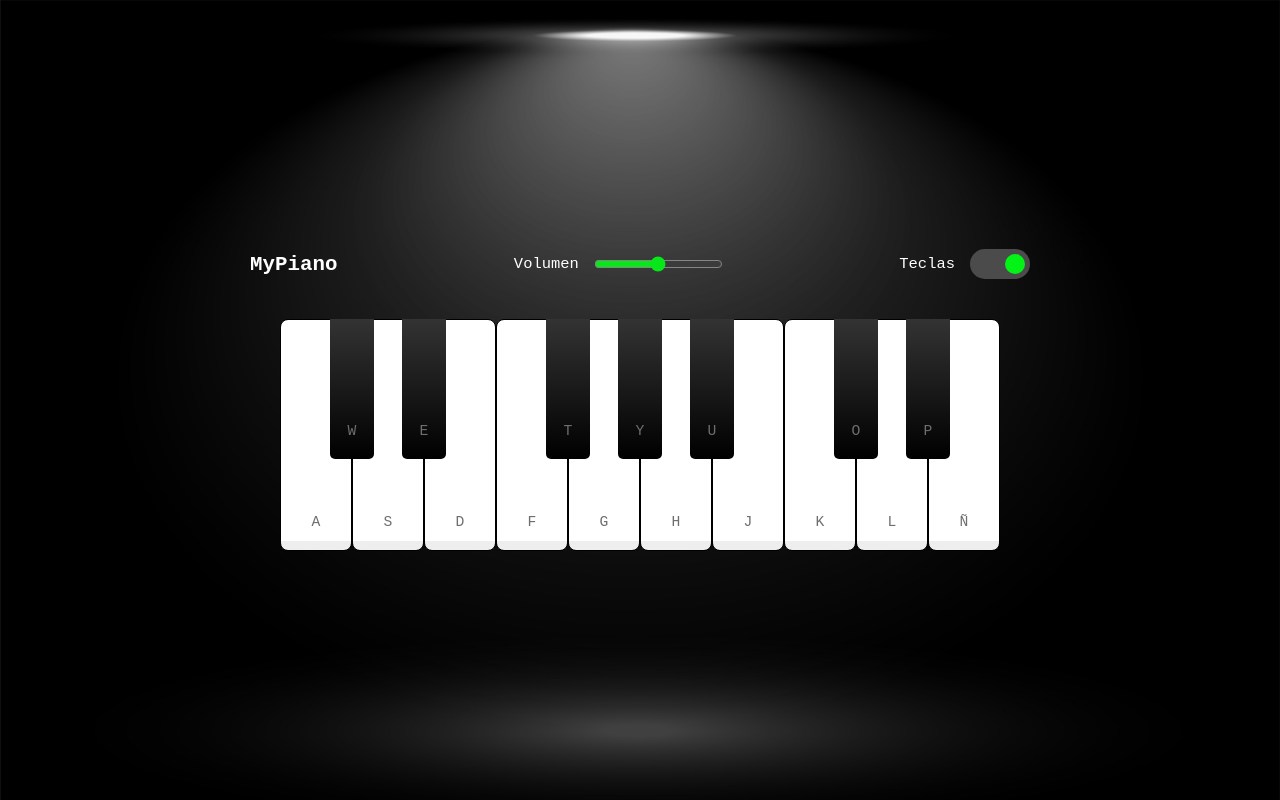
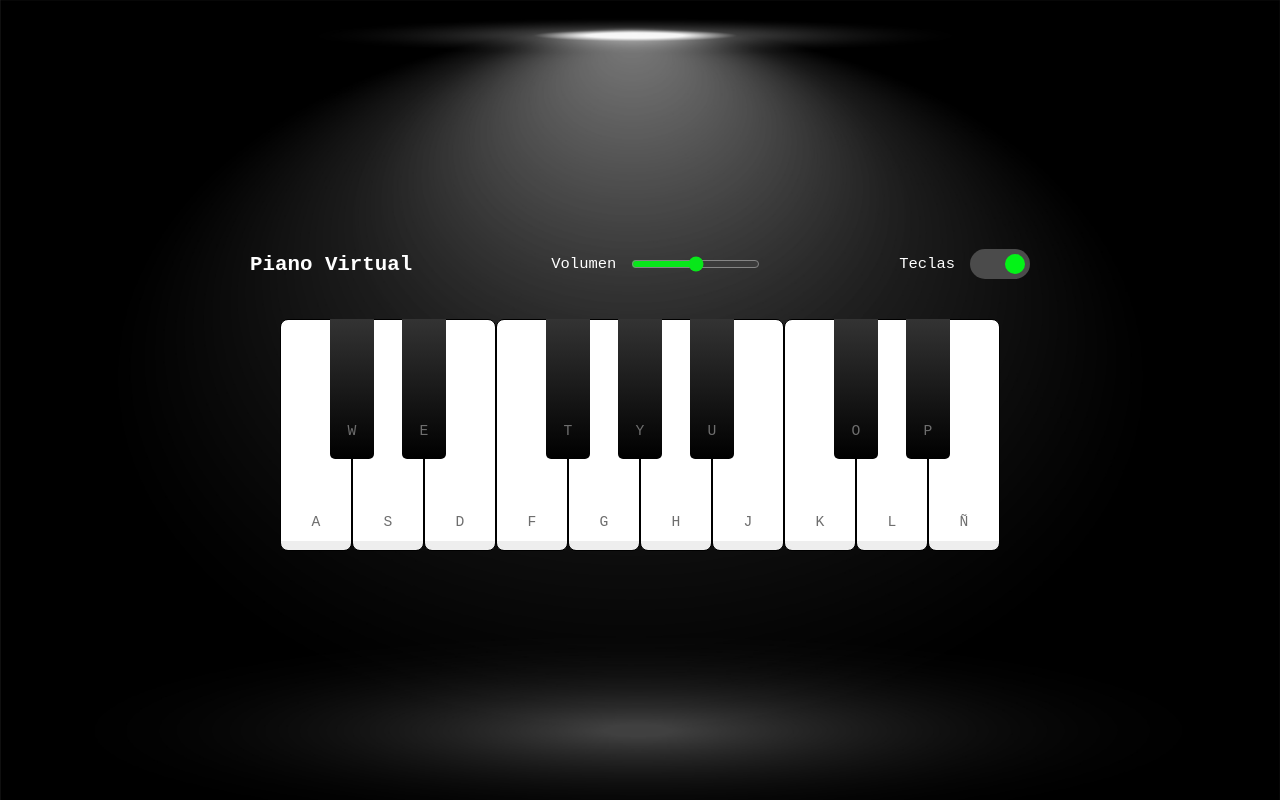
Before and after one commit to PepeCheca/MyPiano, a plain HTML site: page index.html in a window 1280 px wide. Drawn offline with Linux system fonts and the light colour scheme.

Commit message:
cambio favicon

```diff
--- a/index.html
+++ b/index.html
@@ -3,6 +3,7 @@
   <head>
     <meta charset="UTF-8" />
     <link rel="stylesheet" href="style.css" />
+    <link rel="icon" type="image/jpg" href="/img/favicon.png"/>
     <meta name="viewport" content="width=device-width, initial-scale=1.0" />
     <title>Piano Virtual</title>
     <script src="script.js" defer></script>
@@ -10,7 +11,7 @@
   <body>
     <div class="container">
       <header>
-        <h2>MyPiano</h2>
+        <h2>Piano Virtual</h2>
         <div class="columna slider-volumen">
           <span>Volumen</span
           ><input type="range" min="0" max="1" value="0.5" step="any" />
```
Also changed, not shown: img/favicon.png (added).
